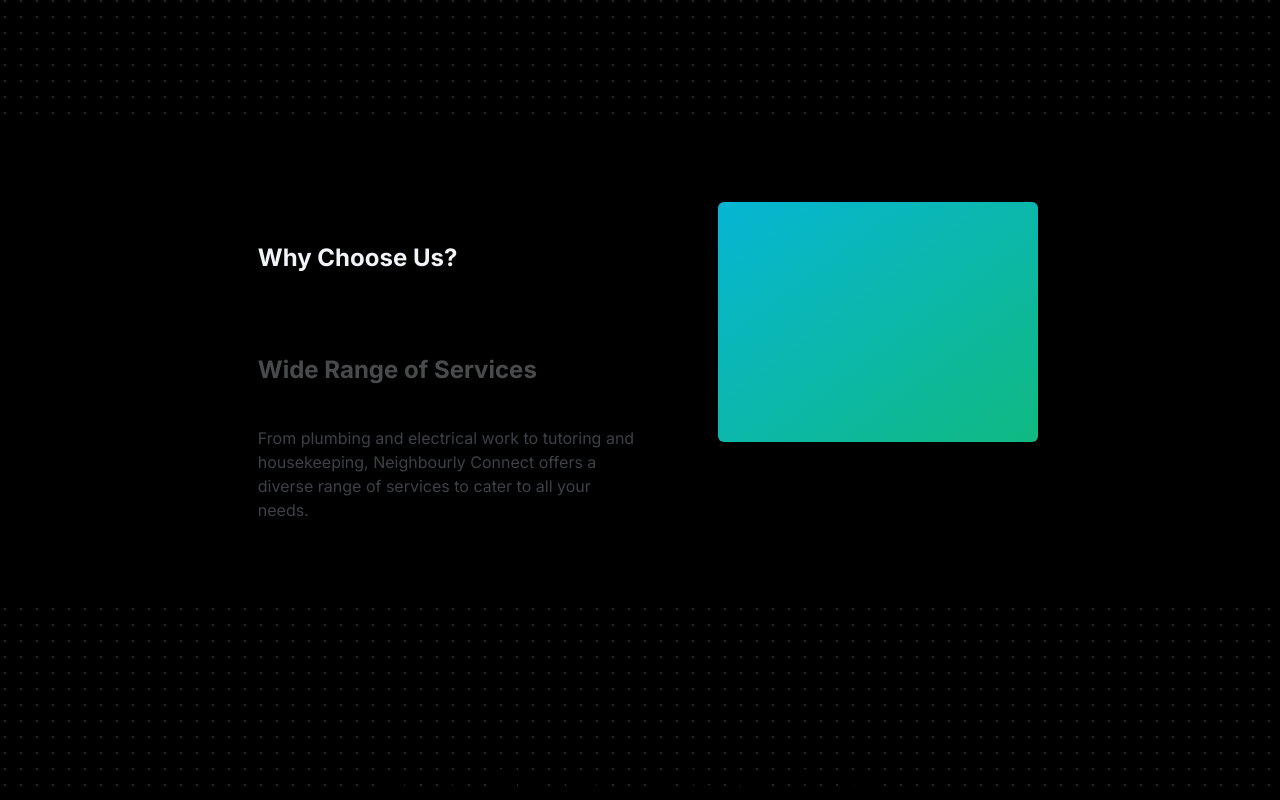
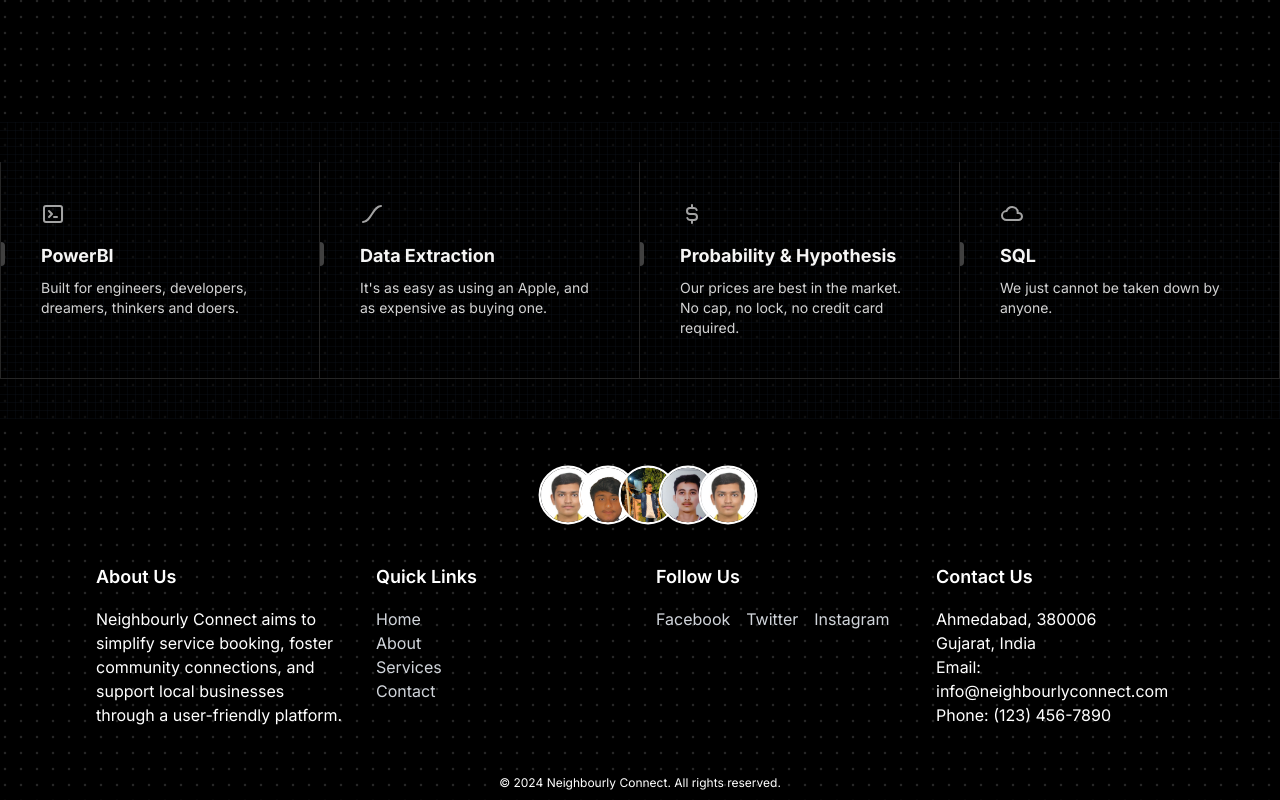
Before and after one commit to Hardik74658/herabalife-nutrtion-sales-analysis, a Next.js app: page / in a window 1280 px wide. Shown: the part 1620-2420 px from the top of the page. Built offline with nearby package versions, Linux system fonts and the light colour scheme; no server answers.

Commit message:
navbar edited & simple cards added

```diff
--- a/next.config.mjs
+++ b/next.config.mjs
@@ -1,7 +1,7 @@
 /** @type {import('next').NextConfig} */
 const nextConfig = {
     images:{
-        domains:['images.unsplash.com']
+        domains:['images.unsplash.com','assets.aceternity.com']
     }
 };
 
--- a/src/app/page.tsx
+++ b/src/app/page.tsx
@@ -9,6 +9,7 @@
 import { HeroHighlight } from "@/components/ui/hero-highlight";
 import { CEOs } from "@/components/CEOs";
 import  Footer  from "@/components/Footer";
+import SImpleCard from "@/components/SimpleCard";
 
 export default function Home() {
   return (
@@ -18,9 +19,10 @@
         {/* <GridImages/> */}
         {/* <HeroSec/> */}
         <TechStack/>
-        <WhyChooseUs/>
-        <TestinomialCards/>
-        <UpcomingFeatures/>
+        <SImpleCard/>
+        {/* <WhyChooseUs/> */}
+        {/* <TestinomialCards/> */}
+        {/* <UpcomingFeatures/> */}
         {/* <Brand/> */}
 
         <Footer/>
--- a/src/components/Navbar.tsx
+++ b/src/components/Navbar.tsx
@@ -33,17 +33,38 @@
                 <MenuItem setActive={setActive} active={active} item="Home">
                 </MenuItem>
             </Link>
-             <Link href={"/services"}>
-                <MenuItem setActive={setActive} active={active} item="Service">
-                    <div className="flex flex-col space-y-4 text-sm">
-                        <HoveredLink href="/electricians">Electricians</HoveredLink>
-                        <HoveredLink href="/electricians">Plumbers</HoveredLink>
-                        <HoveredLink href="/electricians">Cleaning</HoveredLink>
+             {/* <Link href={"/services"}>    */}
+                <MenuItem setActive={setActive} active={active} item="Analysis">
+                    <div className="  text-sm grid grid-cols-2 gap-10 p-4">
+                        <ProductItem
+                        title="Data Extraction & Cleaning"
+                        href="https://algochurn.com"
+                        src="/images/DATA.png"
+                        description="Prepare for tech interviews like never before."
+                        />
+                        <ProductItem
+                        title="PowerBI"
+                        href="https://tailwindmasterkit.com"
+                        src="/images/PowerBI.png"
+                        description="Production ready Tailwind css components for your next project"
+                        />
+                        <ProductItem
+                        title="Probability & Hypothesis"
+                        href="https://gomoonbeam.com"
+                        src="/images/PH.png"
+                        description="Never write from scratch again. Go from idea to blog in minutes."
+                        />
+                        <ProductItem
+                        title="SQL"
+                        href="https://userogue.com"
+                        src="/images/SQL.png"
+                        description="Respond to government RFPs, RFIs and RFQs 10x faster using AI"
+                        />
                     </div>
                 </MenuItem>
-            </Link>
+            {/* </Link> */}
             <Link href={"/workers"}>
-                <MenuItem setActive={setActive} active={active} item="Workers">
+                <MenuItem setActive={setActive} active={active} item="About Us">
                 </MenuItem>
             </Link>
             <Link href={"/contactus"}>
--- /dev/null
+++ b/src/components/SimpleCard.tsx
@@ -0,0 +1,88 @@
+import { cn } from "@/lib/utils";
+import {
+  IconAdjustmentsBolt,
+  IconCloud,
+  IconCurrencyDollar,
+  IconEaseInOut,
+  IconHeart,
+  IconHelp,
+  IconRouteAltLeft,
+  IconTerminal2,
+} from "@tabler/icons-react";
+
+export  default function SImpleCard() {
+  const features = [
+    {
+      title: "PowerBI",
+      description:
+        "Built for engineers, developers, dreamers, thinkers and doers.",
+      icon: <IconTerminal2 />,
+    },
+    {
+      title: "Data Extraction",
+      description:
+        "It's as easy as using an Apple, and as expensive as buying one.",
+      icon: <IconEaseInOut />,
+    },
+    {
+      title: "Probability & Hypothesis",
+      description:
+        "Our prices are best in the market. No cap, no lock, no credit card required.",
+      icon: <IconCurrencyDollar />,
+    },
+    {
+      title: "SQL",
+      description: "We just cannot be taken down by anyone.",
+      icon: <IconCloud />,
+    },
+
+  ];
+  return (
+    <div className="grid grid-cols-1 md:grid-cols-2 lg:grid-cols-4 bg-black bg-grid-small-slate-800 rounded-8xl bg-opacity-60 relative z-10 py-10 max-w-7xl mx-auto">
+      {features.map((feature, index) => (
+        <Feature key={feature.title} {...feature} index={index} />
+      ))}
+    </div>
+  );
+}
+
+const Feature = ({
+  title,
+  description,
+  icon,
+  index,
+}: {
+  title: string;
+  description: string;
+  icon: React.ReactNode;
+  index: number;
+}) => {
+  return (
+    <div
+      className={cn(
+        "flex flex-col lg:border-r  py-10 relative group/feature dark:border-neutral-800",
+        (index === 0 || index === 4) && "lg:border-l dark:border-neutral-800",
+        index < 4 && "lg:border-b dark:border-neutral-800"
+      )}
+    >
+      {index < 4 && (
+        <div className="opacity-0 group-hover/feature:opacity-100 transition duration-200 absolute inset-0 h-full w-full bg-gradient-to-t from-neutral-100 dark:from-neutral-800 to-transparent pointer-events-none" />
+      )}
+      {index >= 4 && (
+        <div className="opacity-0 group-hover/feature:opacity-100 transition duration-200 absolute inset-0 h-full w-full bg-gradient-to-b from-neutral-100 dark:from-neutral-800 to-transparent pointer-events-none" />
+      )}
+      <div className="mb-4 relative z-10 px-10 text-neutral-600 dark:text-neutral-400">
+        {icon}
+      </div>
+      <div className="text-lg font-bold mb-2 relative z-10 px-10">
+        <div className="absolute left-0 inset-y-0 h-6 group-hover/feature:h-8 w-1 rounded-tr-full rounded-br-full bg-neutral-300 dark:bg-neutral-700 group-hover/feature:bg-blue-500 transition-all duration-200 origin-center" />
+        <span className="group-hover/feature:translate-x-2 transition duration-200 inline-block text-neutral-800 dark:text-neutral-100">
+          {title}
+        </span>
+      </div>
+      <p className="text-sm text-neutral-600 dark:text-neutral-300 max-w-xs relative z-10 px-10">
+        {description}
+      </p>
+    </div>
+  );
+};
--- a/src/components/ui/navbar-menu.tsx
+++ b/src/components/ui/navbar-menu.tsx
@@ -94,20 +94,20 @@
   src: string;
 }) => {
   return (
-    <Link href={href} className="flex space-x-2">
+    <Link href={href} className="flex space-x-2 bg-inherit">
       <Image
         src={src}
         width={140}
         height={70}
         alt={title}
-        className="flex-shrink-0 rounded-md shadow-2xl"
+        className="flex-shrink-0 rounded-md shadow-2xl border-black border"
       />
       <div>
-        <h4 className="text-xl font-bold mb-1 text-black dark:text-white">
+        <h4 className="text-xl font-bold mb-1 text-white dark:text-black">
         {/* <h4 className="text-xl font-bold mb-1 text-white dark:text-black"> */}
           {title}
         </h4>
-        <p className="text-neutral-700 text-sm max-w-[10rem] dark:text-neutral-300">
+        <p className="text-neutral-700 text-sm max-w-[10rem] dark:text-neutral-700">
           {description}
         </p>
       </div>
```
